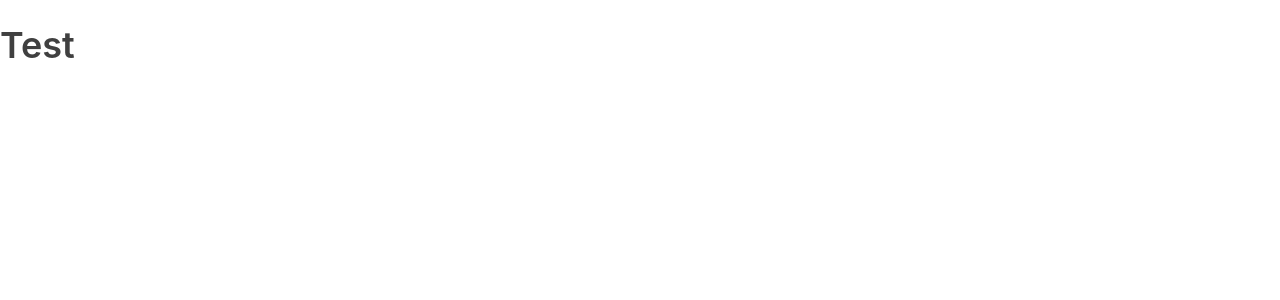
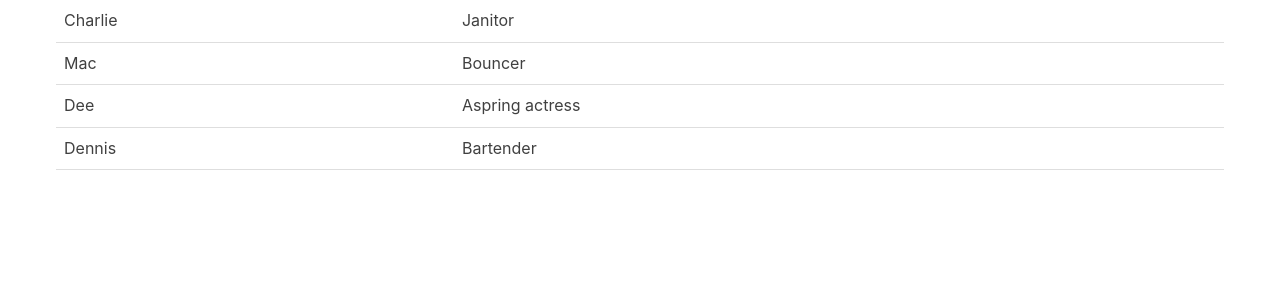
Before and after one commit to CamSmall/tog_reactjs, a React (Create React App) app: page / in a window 1280 px wide. Shown: the top 300 px of the page. Built offline with nearby package versions, Linux system fonts and the light colour scheme; the HTML template or start-up script is replaced by a standard one.

Commit message:
Following along with the React tutorial by Tania Rascia. Currently completed up through the "Props" section.

```diff
--- a/src/App.js
+++ b/src/App.js
@@ -1,9 +1,30 @@
 import React, { Component } from 'react'
+import Table from './Table'
 
 class App extends Component {
     render() {
+        const characters = [
+            {
+                name: 'Charlie',
+                job: 'Janitor',
+              },
+              {
+                name: 'Mac',
+                job: 'Bouncer',
+              },
+              {
+                name: 'Dee',
+                job: 'Aspring actress',
+              },
+              {
+                name: 'Dennis',
+                job: 'Bartender',
+              },
+        ]
         return (
-            <h1>Test</h1>
+            <div className="container">
+                <Table characterData={ characters }/>
+            </div>
         )
     }
 }
--- /dev/null
+++ b/src/Table.js
@@ -0,0 +1,30 @@
+import React, { Component } from 'react'
+
+const TableHeader = () => {
+    return <theader />
+}
+const TableBody = (props) => {
+    const rows = props.characterData.map((row, index) => {
+        return (
+            <tr key={index}>
+                <td>{row.name}</td>
+                <td>{row.job}</td>
+            </tr>
+        )
+    })
+    return <tbody>{rows}</tbody>
+}
+
+class Table extends Component {
+    render() {
+        const { characterData } = this.props
+        return (
+            <table>
+                <TableHeader />
+                <TableBody characterData = { characterData } />
+            </table>
+        )
+    }
+}
+
+export default Table
```
